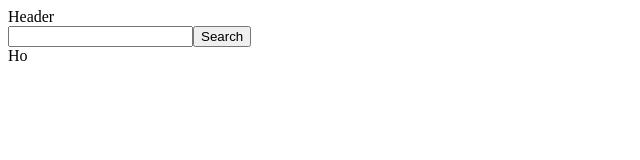
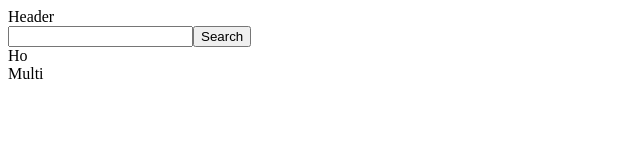
Before and after one commit to michealshanahan/user-db, a React (Create React App) app in the folder weather/: page /search/1 in a window 1280 px wide. Shown: the top 160 px of the page, without its empty margins (0-640 px from the left). Built offline with nearby package versions, Linux system fonts and the light colour scheme; the HTML template or start-up script is replaced by a standard one.

Commit message:
Learn to code

```diff
--- a/weather/src/App.js
+++ b/weather/src/App.js
@@ -14,9 +14,14 @@ const App = () => {
             <Header />
             <Switch>
                 <Route exact path = '/' component = { Home } />
+                <Route path = {`/search/:location`} component = {MultipleLocations} />
             </Switch>
         </div>
     )
 }
 
 export default App
+
+
+
+//Shouldbe able to push to history in header. And now to splice the search from the props, and do an axios call with it onrender
--- a/weather/src/Header.js
+++ b/weather/src/Header.js
@@ -1,6 +1,6 @@
 import React, { Component } from 'react'
 import Axios from 'axios'
-import { Link } from 'react-router-dom'
+import { withRouter } from 'react-router-dom'
 
 import Home from './Home.js'
 
@@ -25,7 +25,7 @@ class Header extends Component{
         const lengthCheck = ( arrayToCheck ) => {
             arrayToCheck.length === 1
                 ? console.log('1')
-                : console.log('not one')
+                : this.props.history.push(`/search/${this.state.location}`)
         }
 
         const handleSubmit = (e) => {
@@ -54,4 +54,4 @@ class Header extends Component{
     }
 }
 
-export default Header
+export default withRouter(Header)
--- a/weather/src/MultipleLocations.js
+++ b/weather/src/MultipleLocations.js
@@ -7,7 +7,10 @@ class MultipleLocations extends Component {
 
         }
     }
+
     render(){
+        let searchParameter = JSON.stringify(this.props.match.url)
+        console.log(searchParameter)
         return(
             <div> Multi</div>
         )
```
